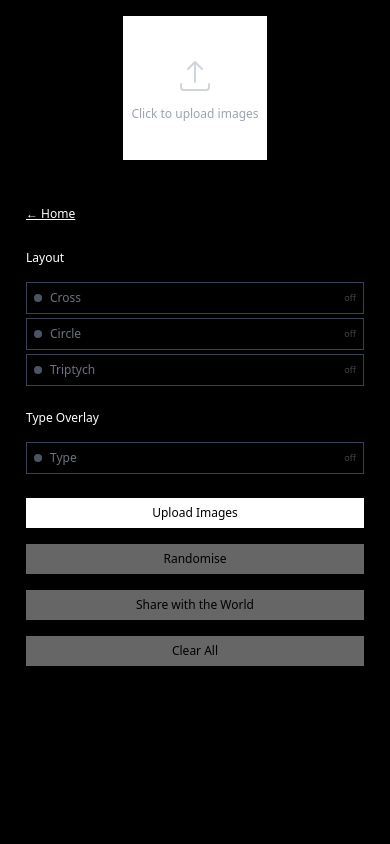
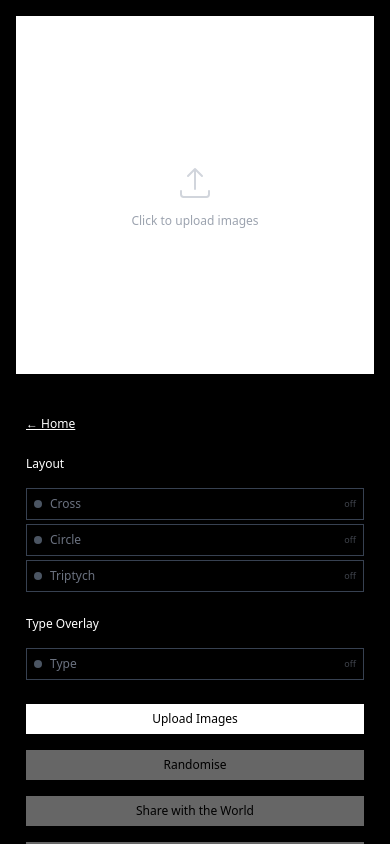
Before and after one commit to Public-Pat/design-tools, a React (Vite) app: page /image-collage in a window 390 px wide. Built offline with nearby package versions, Linux system fonts and the light colour scheme; a web font is replaced by a local one.

Commit message:
Fix mobile layout bugs

```diff
--- a/src/routes/ImageCollage.tsx
+++ b/src/routes/ImageCollage.tsx
@@ -250,8 +250,8 @@ export default function ImageCollage() {
   }
 
   return (
-    <div className="h-[100dvh] bg-black flex flex-col md:flex-row overflow-hidden">
-      <div className="flex-none h-[45vw] md:flex-1 md:h-auto flex items-center justify-center p-4 min-h-0 min-w-0 order-1 md:order-2">
+    <div className="fixed inset-0 bg-black flex flex-col md:flex-row overflow-hidden">
+      <div className="flex-none h-[100vw] md:flex-1 md:h-auto flex items-center justify-center p-4 min-w-0 order-1 md:order-2">
         <div ref={containerRef} className="h-full aspect-square max-w-full relative overflow-hidden">
           {images.length === 0 && (
             <div
--- a/src/routes/ShapeTool.tsx
+++ b/src/routes/ShapeTool.tsx
@@ -132,8 +132,8 @@ export default function ShapeTool() {
   const m = Math.PI / count
 
   return (
-    <div className="h-[100dvh] bg-black flex flex-col md:flex-row overflow-hidden">
-      <div className="flex-none h-[45vw] md:flex-1 md:h-full flex items-center justify-center min-w-0 order-1 md:order-2 w-full md:p-4">
+    <div className="fixed inset-0 bg-black flex flex-col md:flex-row overflow-hidden">
+      <div className="flex-none h-[100vw] md:flex-1 md:h-full flex items-center justify-center min-w-0 order-1 md:order-2 w-full md:p-4">
         <svg ref={svgRef} viewBox="-300 -300 600 600" className="w-full h-full aspect-square max-h-full max-w-full">
           <rect x="-300" y="-300" width="600" height="600" fill="black" />
 
--- a/src/routes/TypeTool.tsx
+++ b/src/routes/TypeTool.tsx
@@ -213,9 +213,9 @@ export default function TypeTool() {
   }, [])
 
   return (
-    <div className="h-[100dvh] bg-black flex flex-col md:flex-row overflow-hidden">
-      <div className="flex-none h-[45vw] md:flex-1 md:h-full flex items-center justify-center min-w-0 order-1 md:order-2 w-full md:p-4">
-        <div className="w-full h-full aspect-square max-h-full max-w-full">
+    <div className="fixed inset-0 bg-black flex flex-col md:flex-row overflow-hidden">
+      <div className="flex-none h-[100vw] md:flex-1 md:h-full flex items-center justify-center min-w-0 order-1 md:order-2 w-full md:p-4">
+        <div className="h-full aspect-square max-h-full max-w-full">
           <CircularTypeCanvas
             ref={canvasRef}
             rings={rings}
```
